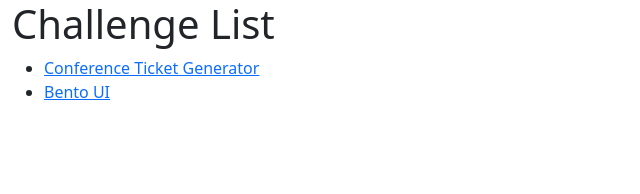
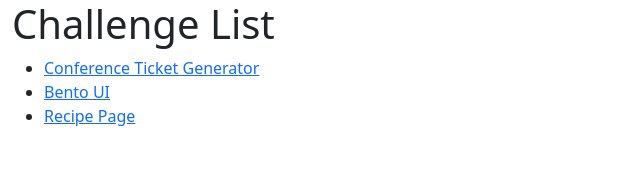
Before and after one commit to shivamsharma01/frontend-mentor-challenge, an Angular app: page /challenges in a window 1280 px wide. Shown: the top 194 px of the page, without its empty margins (0-640 px from the left). Built offline with nearby package versions, Linux system fonts and the light colour scheme.

Commit message:
add recipe page to the list of challenges

```diff
--- a/src/app/app.routes.ts
+++ b/src/app/app.routes.ts
@@ -13,6 +13,11 @@ export const routes: Routes = [
       import('./bento-grid/').then((m) => m.BENTO_ROUTES),
   },
   {
+    path: 'recipe-page',
+    loadChildren: () =>
+      import('./recipe-page/').then((m) => m.RECIPE_ROUTES),
+  },
+  {
     path: 'challenges',
     component: ChallengeListComponent,
   },
--- a/src/app/challenge-list/challenge-list.component.html
+++ b/src/app/challenge-list/challenge-list.component.html
@@ -6,6 +6,7 @@
         <ul>
           <li><a [routerLink]="['/conference']">Conference Ticket Generator</a></li>
           <li><a [routerLink]="['/bento-ui']">Bento UI</a></li>
+          <li><a [routerLink]="['/recipe-page']">Recipe Page</a></li>
         </ul>
       </div>
     </div>
--- /dev/null
+++ b/src/app/recipe-page/index.ts
@@ -0,0 +1 @@
+export * from './recipe-page.routes';
--- a/src/app/recipe-page/recipe-page.component.html
+++ b/src/app/recipe-page/recipe-page.component.html
@@ -1,4 +1,3 @@
-<p>recipe-page works!</p>
 <div class="main-container">
     <div class="recipe-container">
       <img src="assets/recipe-page/images/image-omelette.jpeg" />
--- /dev/null
+++ b/src/app/recipe-page/recipe-page.routes.ts
@@ -0,0 +1,9 @@
+import { Routes } from '@angular/router';
+import { RecipePageComponent } from './recipe-page.component';
+
+export const RECIPE_ROUTES: Routes = [
+  {
+    path: '',
+    component: RecipePageComponent,
+  },
+];
```
